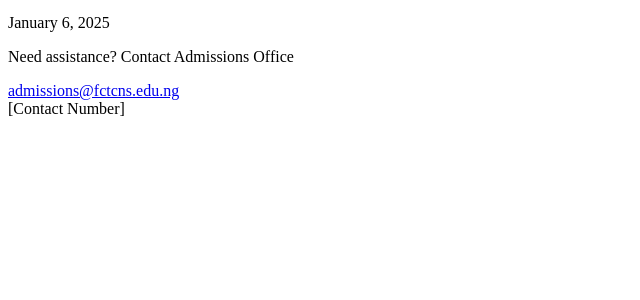
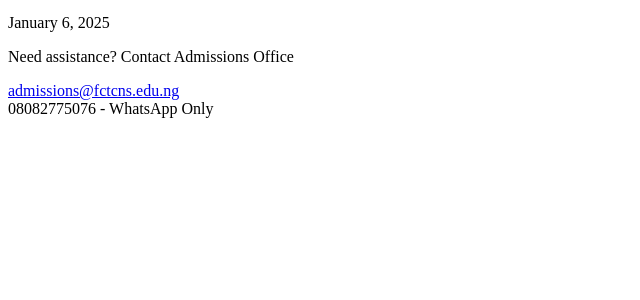
Before and after one commit to idokochukwudi/fctcns-website, a PHP site: page /candidate_portal.php in a window 1280 px wide. Shown: the part 407-707 px from the top of the page, without its empty margins (0-640 px from the left). Run offline with PHP 8.4, Linux system fonts and the light colour scheme; data that the repository does not hold is empty.

Commit message:
added contact number on candidate portal

```diff
--- a/app/views/admission/candidate_portal.php
+++ b/app/views/admission/candidate_portal.php
@@ -269,7 +269,7 @@
                             </div>
                             <div>
                                 <i class="fas fa-phone text-muted me-2"></i>
-                                <span class="text-muted">[Contact Number]</span>
+                                <span class="text-muted">08082775076 - WhatsApp Only</span>
                             </div>
                         </div>
                     </div>
```
